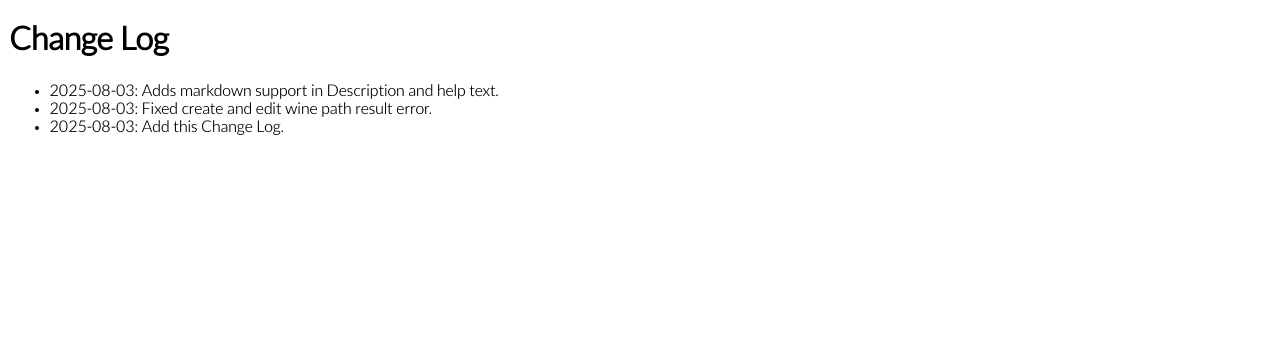
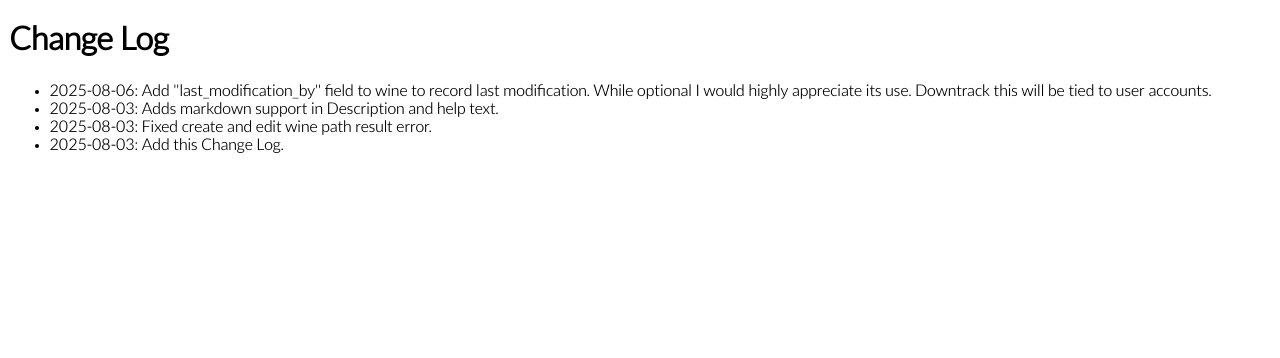
Before and after one commit to marxide/wine_wiki_site, a Django app: page /changelog in a window 1280 px wide. Shown: the part 62-420 px from the top of the page. Run offline with Django 5.2, Linux system fonts and the light colour scheme; parts of the project's set-up code (start-up, migrations or seed data) failed here and were passed over.

Commit message:
adds last_modification_by field to Wine and migration to update currently modified wines, and reflects this in changelog.

```diff
--- a/wine_wiki/models.py
+++ b/wine_wiki/models.py
@@ -121,6 +121,11 @@ class Wine(models.Model):
         auto_now=True
     )  # date added to website database
 
+    # add modifier name
+    # update wines with already existing descriptions to map the author to the description
+
+    last_modification_by = models.CharField(max_length=50, null=True)
+
     """represents a wine wiki wine"""
 
     def get_absolute_url(self):
--- a/wine_wiki/templates/wine_wiki/changelog.html
+++ b/wine_wiki/templates/wine_wiki/changelog.html
@@ -1,6 +1,7 @@
 {% extends 'wine_wiki/base.html' %} {% block content %}
 <h1>Change Log</h1>
 <ul>
+    <li>2025-08-06: Add "last_modification_by" field to wine to record last modification. While optional I would highly appreciate its use. Downtrack this will be tied to user accounts.</li>
     <li>2025-08-03: Adds markdown support in Description and help text.</li>
     <li>2025-08-03: Fixed create and edit wine path result error.</li>
     <li>2025-08-03: Add this Change Log.</li>
```
Also changed, not shown: wine_wiki/migrations/0008_wine_last_modification_by.py (added).
